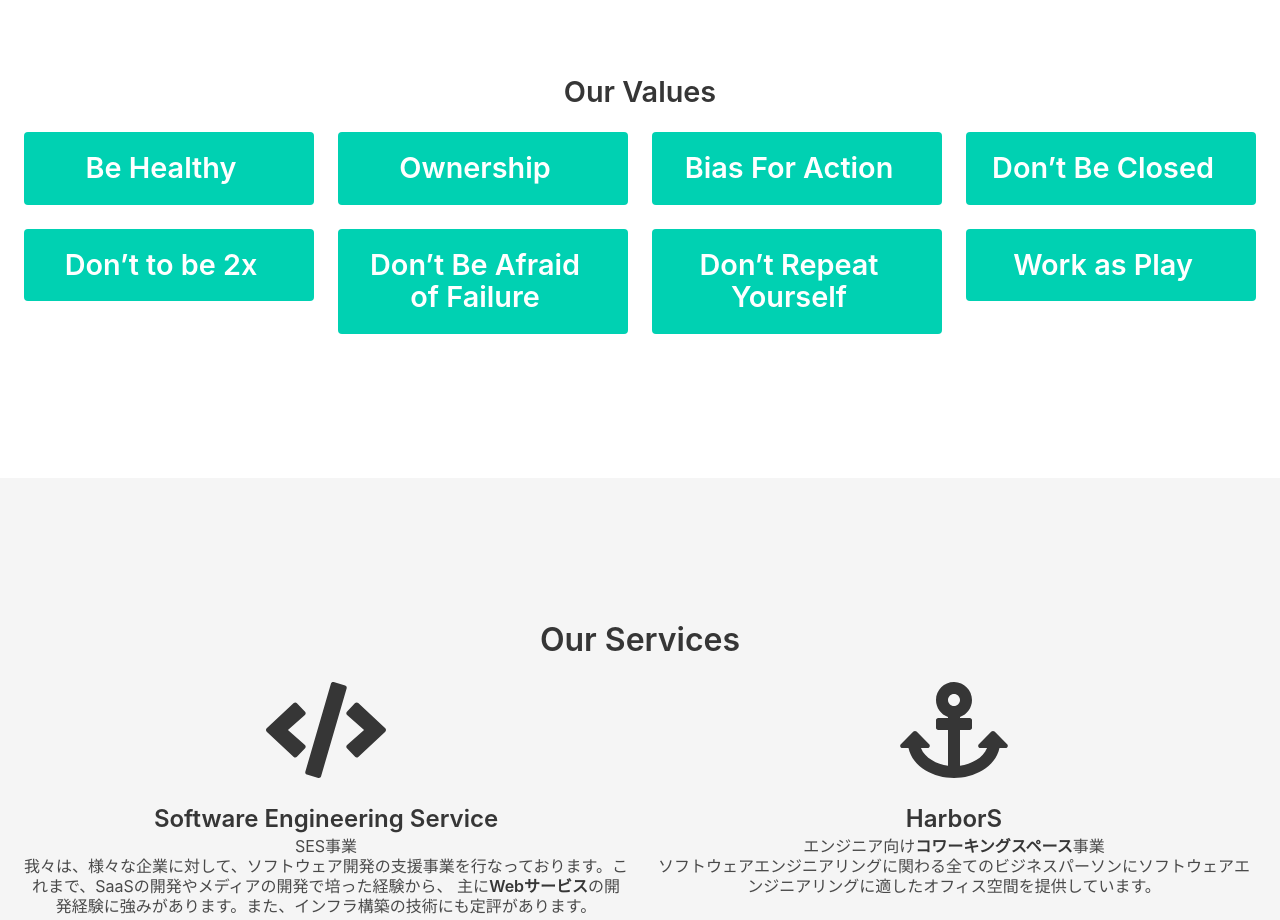
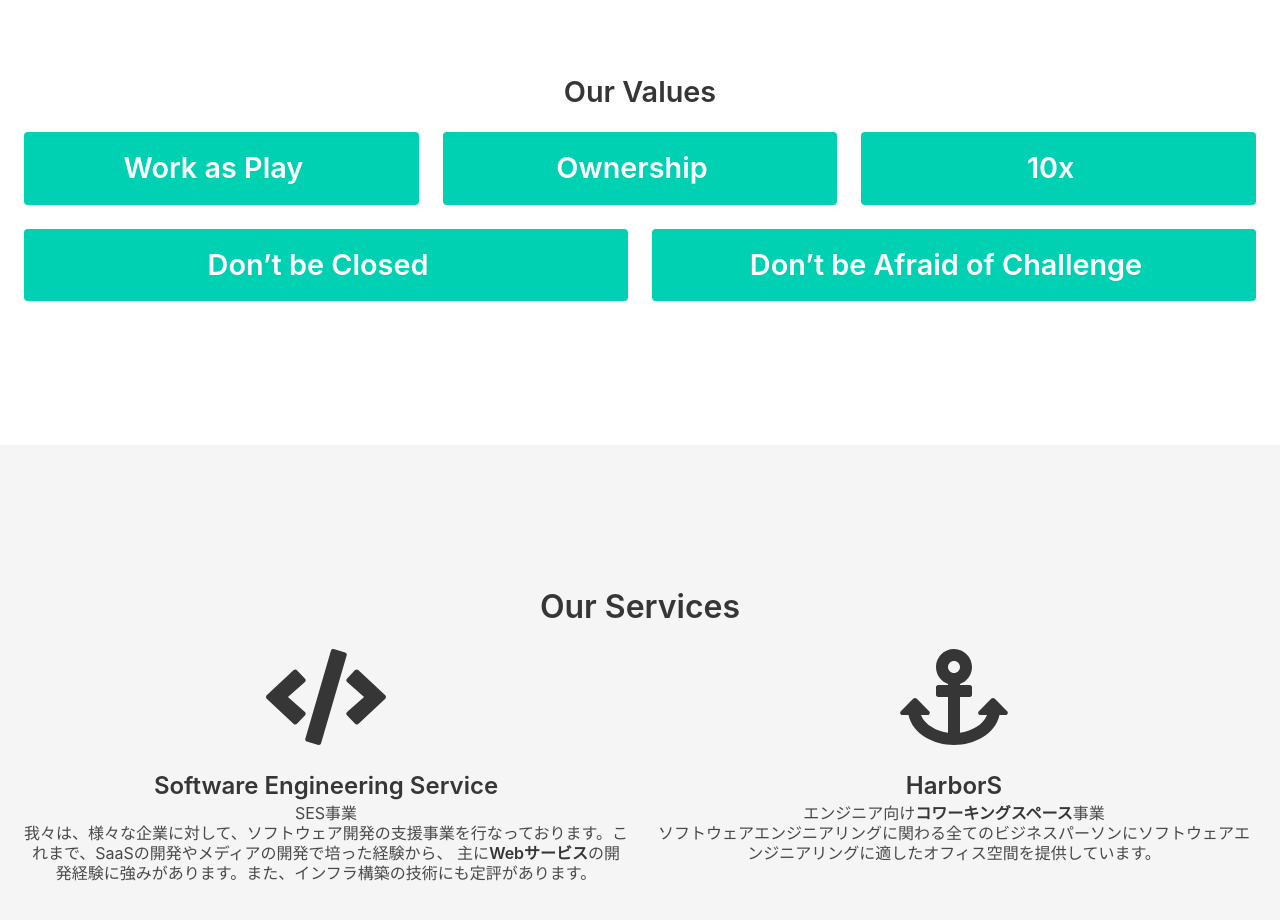
Before and after one commit to Anti-Pattern-Inc/corporate, a plain HTML site: page docs/index.html in a window 1280 px wide. Shown: the part 920-1840 px from the top of the page. Drawn offline with nearby package versions, Linux system fonts and the light colour scheme.

Commit message:
行動指針の変更

```diff
--- a/docs/index.html
+++ b/docs/index.html
@@ -133,8 +133,7 @@
           <div class="columns">
             <div class="column">
               <div class="notification is-primary has-text-centered">
-                <p class="title">Be Healthy</p>
-                  <!-- <button class="button is-primary is-large modal-button" data-target="modal" aria-haspopup="true">Be Healthy</button> -->
+                <p class="title">Work as Play</p>
               </div>
             </div>
             <div class="column">
@@ -144,34 +143,19 @@
             </div>
             <div class="column">
               <div class="notification is-primary has-text-centered">
-                <p class="title">Bias For Action</p>
-              </div>
-            </div>
-            <div class="column">
-              <div class="notification is-primary has-text-centered">
-                <p class="title">Don’t Be Closed</p>
+                <p class="title">10x</p>
               </div>
             </div>
           </div>
           <div class="columns">
             <div class="column">
               <div class="notification is-primary has-text-centered">
-                <p class="title">Don’t to be 2x</p>
+                <p class="title">Don’t be Closed</p>
               </div>
             </div>
             <div class="column">
               <div class="notification is-primary has-text-centered">
-                <p class="title">Don’t Be Afraid of Failure</p>
-              </div>
-            </div>
-            <div class="column">
-              <div class="notification is-primary has-text-centered">
-                <p class="title">Don’t Repeat Yourself</p>
-              </div>
-            </div>
-            <div class="column">
-              <div class="notification is-primary has-text-centered">
-                <p class="title">Work as Play</p>
+                <p class="title">Don’t be Afraid of Challenge</p>
               </div>
             </div>
           </div>
```
